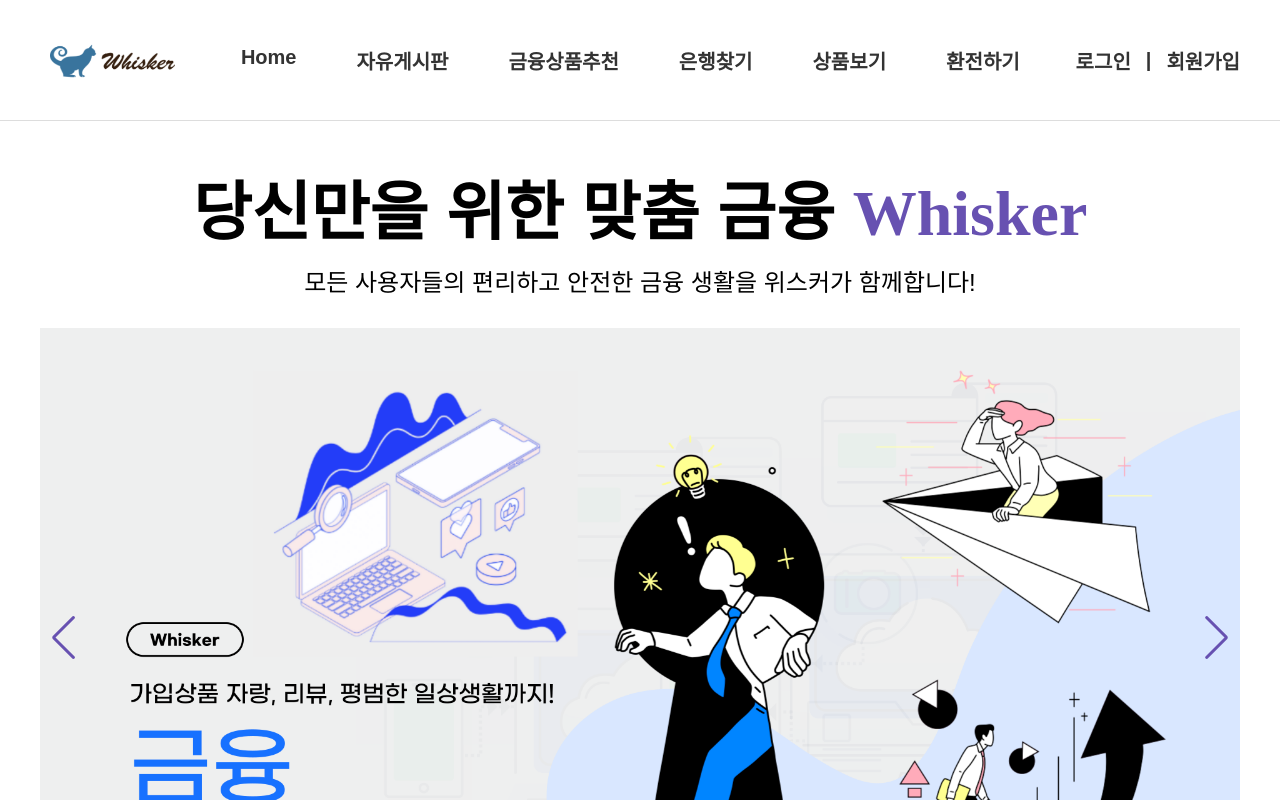
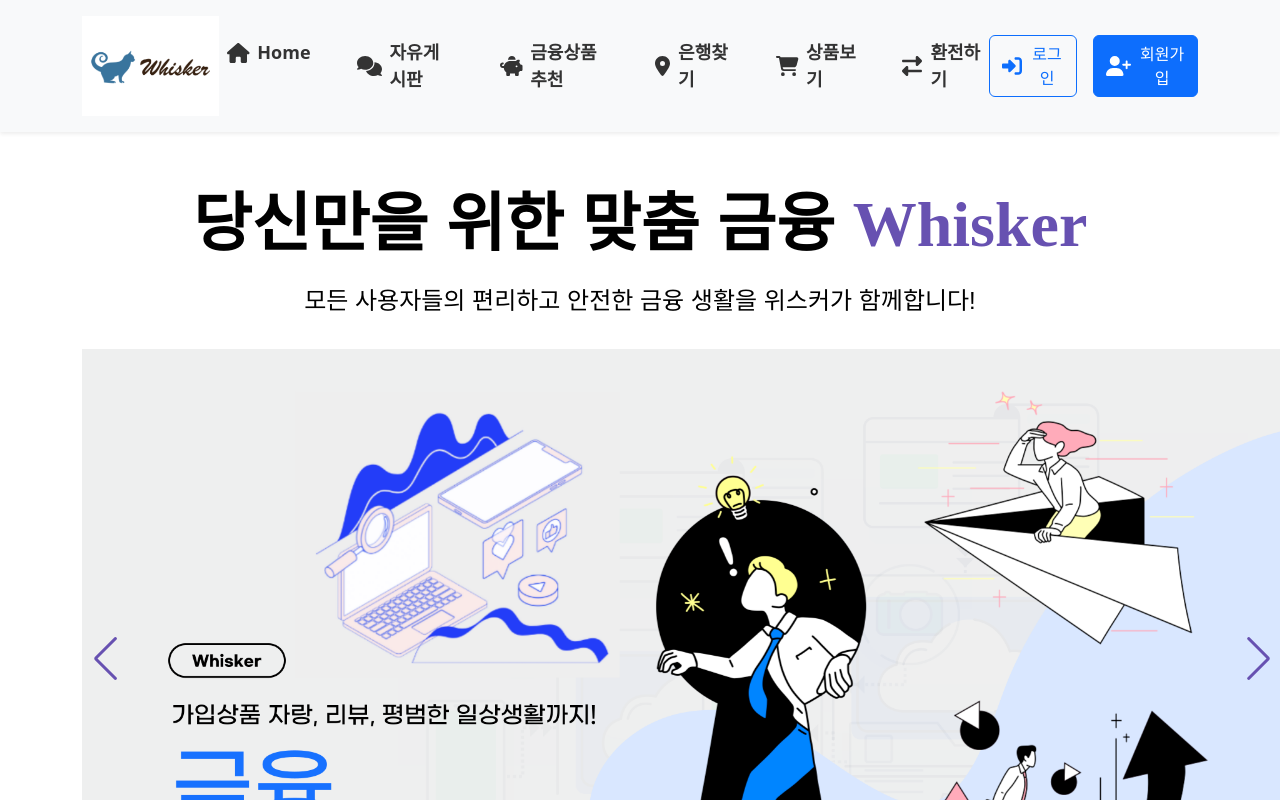
Before and after one commit to Jun-Data/Whisker, a Vue app in the folder front/: page / in a window 1280 px wide. Shown: the top 800 px of the page. Built offline with nearby package versions, Linux system fonts and the light colour scheme; what vue3-kakao-maps would draw is missing.

Commit message:
2411261209

```diff
--- a/front/package.json
+++ b/front/package.json
@@ -15,6 +15,7 @@
     "@fortawesome/free-solid-svg-icons": "^6.7.1",
     "@fortawesome/vue-fontawesome": "^3.0.8",
     "axios": "^1.7.7",
+    "bootstrap": "^5.3.3",
     "chart.js": "^4.4.6",
     "gsap": "^3.12.5",
     "pinia": "^2.2.6",
--- a/front/src/App.vue
+++ b/front/src/App.vue
@@ -1,82 +1,59 @@
 <template>
-  <header class="header">
-    <img :src="logo" alt="" width="145" height="100">
-    <nav class="navbar">
-      <div class="nav-links">
-      <RouterLink
-        :to="{ name: 'MainView' }"
-        class="nav-link"
-        :class="{ active: selectedNav === 'MainView' }"
-        @click="handleNavClick('MainView')">Home</RouterLink>
+  <header class="header bg-light shadow-sm py-3">
+    <div class="container d-flex align-items-center">
+      <!-- 로고 (왼쪽 정렬) -->
+      <img :src="logo" alt="Logo" width="145" height="100" class="ms-0">
 
-      <RouterLink
-        :to="{ name: 'ArticleView' }"
-        class="nav-link"
-        :class="{ active: selectedNav === 'ArticleView' }"
-        @click="handleNavClick('ArticleView')">자유게시판</RouterLink>
+      <!-- 네비게이션 메뉴 -->
+      <nav class="navbar navbar-expand-lg">
+        <ul class="navbar-nav me-auto mb-2 mb-lg-0 nav-gap">
+          <li class="nav-item" v-for="nav in navItems" :key="nav.name">
+            <RouterLink
+              :to="{ name: nav.route }"
+              class="nav-link d-flex align-items-center gap-2"
+              :class="{ active: selectedNav === nav.route }"
+              @click="handleNavClick(nav.route)">
+              <font-awesome-icon :icon="nav.icon" class="fs-5" />
+              {{ nav.label }}
+            </RouterLink>
+          </li>
+        </ul>
+      </nav>
 
-      <RouterLink
-        :to="{ name: 'RecView' }"
-        class="nav-link"
-        :class="{ active: selectedNav === 'RecView' }"
-        @click="handleNavClick('RecView')">금융상품추천</RouterLink>
+      <!-- 로그인/회원가입 섹션 (오른쪽 정렬) -->
+      <div class="ms-auto">
+        <div v-if="!store.isLogin" class="d-flex align-items-center gap-3">
+          <RouterLink
+            to="/login"
+            class="btn btn-outline-primary d-flex align-items-center gap-2">
+            <font-awesome-icon icon="fa-solid fa-sign-in-alt" class="fs-5" />
+            로그인
+          </RouterLink>
+          <RouterLink
+            to="/signup"
+            class="btn btn-primary d-flex align-items-center gap-2">
+            <font-awesome-icon icon="fa-solid fa-user-plus" class="fs-5" />
+            회원가입
+          </RouterLink>
+        </div>
+        <div v-else class="d-flex align-items-center gap-3">
+          <RouterLink to="/profile" class="text-decoration-none d-flex align-items-center gap-2">
+            <font-awesome-icon icon="fa-solid fa-user" class="fs-4 text-primary user-icon" />
+          </RouterLink>
+          <h4>|</h4>
+            <font-awesome-icon icon="fa-solid fa-right-from-bracket" @click="openModal" class="btn btn-outline-danger btn-sm d-flex align-items-center gap-2" />
+        </div>
+      </div>
+    </div>
+  </header>
 
-      <RouterLink
-        :to="{ name: 'MapView' }"
-        class="nav-link"
-        :class="{ active: selectedNav === 'MapView' }"
-        @click="handleNavClick('MapView')">은행찾기</RouterLink>
-
-      <RouterLink
-        :to="{ name: 'ProductsView' }"
-        class="nav-link"
-        :class="{ active: selectedNav === 'ProductsView' }"
-        @click="handleNavClick('ProductsView')">상품보기</RouterLink>
-
-      <RouterLink
-        :to="{ name: 'ExchangeView' }"
-        class="nav-link"
-        :class="{ active: selectedNav === 'ExchangeView' }"
-        @click="handleNavClick('ExchangeView')">환전하기</RouterLink>
-      </div>
-
-      <div class="auth-section" v-if ="!store.isLogin">
-        <RouterLink
-            :to="{ name: 'LogInView' }"
-            :class="{ active: selectedNav === 'LogInView' }"
-            @click="handleNavClick('LogInView')">로그인</RouterLink>
-        <h3>|</h3>
-        <RouterLink
-            :to="{ name: 'SignUpView' }"
-            :class="{ active: selectedNav === 'SignUpView' }"
-            @click="handleNavClick('SignUpView')">회원가입</RouterLink>
-          </div>
-
-      <div class="icon-section" v-if="store.isLogin">
-        <RouterLink
-          :to="{ name: 'ProfileView' }"
-          :class="{ active: selectedNav === 'ProfileView' }"
-          @click="handleNavClick('ProfileView')">
-          <font-awesome-icon
-            icon="fa-solid fa-user"
-            :style="{ color: selectedNav === 'ProfileView' || isHovered ? ' #174a80' : '#333', fontSize: '27px' }"
-            @mouseenter="isHovered = true"
-            @mouseleave="isHovered = false" />
-        </RouterLink>
-        <h3>|</h3>
-        <span @click="openModal">
-          <font-awesome-icon icon="fa-solid fa-right-from-bracket" style="font-size: 27px;" class="log-link" />
-        </span>
-      </div>
-    </nav>
-  </header>
-  <main class="main-content">
-    <Modal :isOpen="isModalOpened" @modal-close="closeModal" name="first-modal" :class="modalClass">
+  <main class="container my-4">
+    <Modal :isOpen="isModalOpened" @modal-close="closeModal" :class="modalClass">
       <template #content>
-        <p class="modal-message">로그아웃 하시겠습니까?</p>
-        <div class="modal-buttons">
-          <button @click="logOut" class="btn-logout">로그아웃</button>
-          <button @click="closeModal" class="btn-cancel">취소</button>
+        <p class="modal-message text-center fw-bold">로그아웃 하시겠습니까?</p>
+        <div class="modal-buttons d-flex justify-content-center gap-3">
+          <button @click="logOut" class="btn btn-danger">로그아웃</button>
+          <button @click="closeModal" class="btn btn-secondary">취소</button>
         </div>
       </template>
     </Modal>
@@ -84,31 +61,65 @@
   </main>
 </template>
 
+
+
 <script setup>
 import { RouterView, RouterLink } from 'vue-router';
 import { useCounterStore } from '@/stores/counter';
 import { ref } from 'vue';
 import Modal from './components/Modal.vue';
-import logo from '@/assets/whiskerlogo.png'
+import logo from '@/assets/whiskerlogo.png';
+import { library } from '@fortawesome/fontawesome-svg-core';
+import {
+  faHome,
+  faComments,
+  faPiggyBank,
+  faMapMarkerAlt,
+  faShoppingCart,
+  faExchangeAlt,
+  faUser,
+  faSignInAlt,
+  faUserPlus,
+  faRightFromBracket,
+} from '@fortawesome/free-solid-svg-icons';
+import { FontAwesomeIcon } from '@fortawesome/vue-fontawesome';
+
+library.add(
+  faHome,
+  faComments,
+  faPiggyBank,
+  faMapMarkerAlt,
+  faShoppingCart,
+  faExchangeAlt,
+  faUser,
+  faSignInAlt,
+  faUserPlus,
+  faRightFromBracket
+);
 
 const store = useCounterStore();
 const isModalOpened = ref(false);
-const isHovered = ref(false);  // hover 상태 관리
-const modalClass = ref('fade-in'); // 페이드 인 애니메이션 적용
+const modalClass = ref('fade-in');
+const selectedNav = ref(null);
+
+const navItems = [
+  { label: 'Home', route: 'MainView', icon: 'fa-solid fa-home' },
+  { label: '자유게시판', route: 'ArticleView', icon: 'fa-solid fa-comments' },
+  { label: '금융상품추천', route: 'RecView', icon: 'fa-solid fa-piggy-bank' },
+  { label: '은행찾기', route: 'MapView', icon: 'fa-solid fa-map-marker-alt' },
+  { label: '상품보기', route: 'ProductsView', icon: 'fa-solid fa-shopping-cart' },
+  { label: '환전하기', route: 'ExchangeView', icon: 'fa-solid fa-exchange-alt' },
+];
 
 const openModal = () => {
   isModalOpened.value = true;
   modalClass.value = 'fade-in';
 };
+
 const closeModal = () => {
   isModalOpened.value = false;
-  modalClass.value = 'fade-in';  // 슬라이드 아웃 애니메이션
-  setTimeout(() => {
-    isModalOpened.value = false;
-  }, 300); // 애니메이션 시간 이후에 모달 숨기기
+  modalClass.value = 'fade-in';
 };
-
-const selectedNav = ref(null);
 
 const logOut = () => {
   store.logOut();
@@ -118,180 +129,121 @@ const logOut = () => {
 const handleNavClick = (navName) => {
   selectedNav.value = navName;
 };
-
 </script>
 
-<style>
-/* 기본 스타일 */
-body {
-  margin: 0;
-  font-family: 'Noto Sans KR', sans-serif;
-  background-color: #ffffff; /* 부드러운 배경색 */
-  color: #333; /* 기본 텍스트 색상 */
+
+<style scoped>
+.header .nav-link {
+  font-size: 18px;
+  font-weight: bold;
 }
 
-.header {
-  background-color: #ffffff; /* 웹 바디와 같은 배경색 */
-  color: #333;
-  padding: 10px 40px;
-  display: flex;
-  justify-content: space-between;
-  align-items: center;
-  border-bottom: 1px solid #ddd; /* 약간의 구분선 */
+.header .nav-link.active {
+  color: #0d6efd; /* Bootstrap 기본 색상 */
 }
 
-.navbar {
-  display: flex;
-  justify-content: space-between;
-  flex-grow: 1;
-  align-items: center;
+/* 로고 위치 */
+.header img {
+  margin-left: 0; /* 왼쪽 여백을 제거하여 왼쪽 끝에 배치 */
 }
 
-.nav-links {
-  display: flex;
-  gap: 40px; /* 네비게이션 아이템 간 간격 */
-  justify-content: center;
-  flex: 1;
+.modal-message {
+  font-size: 18px;
+  font-weight: bold;
+  margin-bottom: 20px;
+}
+
+/* 네비게이션 링크 스타일 */
+.header .nav-link {
+  font-size: 18px;
+  font-weight: bold;
+  color: #333;
+  transition: all 0.3s ease;
+  position: relative;
+}
+
+/* 선택된 네비게이션 링크 색상 */
+.header .nav-link.active {
+  color: #0d6efd; /* Bootstrap 기본 색상 */
+}
+
+/* 네비게이션 호버 스타일 */
+.header .nav-link:hover {
+  color: #0056b3; /* 어두운 블루 톤 */
+}
+
+.header .nav-link:hover::after {
+  content: '';
+  position: absolute;
+  bottom: -3px; /* 텍스트 아래쪽 */
+  left: 0;
+  width: 100%;
+  height: 2px;
+  background-color: #0056b3; /* 하이라이트 색상 */
+  transition: width 0.3s ease;
+}
+
+/* 로그인/회원가입 버튼 호버 */
+.btn-primary:hover {
+  background-color: #004085;
+  border-color: #003766;
+}
+
+.btn-outline-primary:hover {
+  background-color: #e9ecef;
+  color: #004085;
+}
+
+/* 로그아웃 버튼 스타일 */
+.log-out-btn:hover {
+  background-color: #dc3545;
+  color: white;
+}
+
+/* 사용자 아이콘 호버 스타일 */
+.user-icon:hover {
+  color: #004085;
+}
+
+/* 모달 창 메시지 */
+.modal-message {
+  font-size: 18px;
+  font-weight: bold;
+  margin-bottom: 20px;
+}
+
+/* 모달 버튼 스타일 */
+.modal-buttons button {
+  transition: background-color 0.3s ease, transform 0.2s ease;
+}
+
+.modal-buttons .btn-danger:hover {
+  background-color: #b52a2a;
+}
+
+.modal-buttons .btn-secondary:hover {
+  background-color: #5a6268;
+}
+
+/* 네비게이션 요소 간 간격 조정 */
+.nav-gap {
+  gap: 30px; /* 네비게이션 항목 간 간격 설정 */
 }
 
 .nav-link {
-  font-size: 20px;
+  font-size: 18px;
   font-weight: bold;
-  text-decoration: none; /* 밑줄 제거 */
-  color: #333; /* 기본 텍스트 색상 */
-  padding: 5px 10px;
-  border-radius: 5px;
-  transition: background-color 0.3s ease, color 0.3s ease;
-  position: relative; /* 밑줄 효과를 위한 설정 */
+  color: #333;
+  transition: all 0.3s ease;
 }
 
 .nav-link.active {
-  color: #6751b1;
+  color: #0d6efd;
 }
 
-.nav-link::after {
-  content: '';
-  position: absolute;
-  left: 0;
-  bottom: -3px; /* 텍스트 바로 아래 */
-  width: 0; /* 초기 너비는 0 */
-  height: 2px; /* 하이라이트 두께 */
-  background-color: #a0a9da; /* 하이라이트 색상 */
-  transition: width 0.3s ease; /* 부드러운 전환 효과 */
-}
-
-.nav-link:hover::after {
-  width: 100%; /* 호버 시 전체 길이로 확장 */
-}
-
-.auth-section {
-  display: flex; /* 가로 배치 */
-  align-items: center; /* 세로 정렬 */
-  gap: 15px; /* 아이콘 간의 간격 설정 */
-}
-
-.auth-section a {
-  font-size: 20px;
-  font-weight: bold;
-  text-decoration: none; /* 밑줄 제거 */
-  color: #333; /* 기본 텍스트 색상 */
-  transition: color 0.3s ease; /* 부드러운 전환 효과 */
-}
-
-.auth-section a:hover {
-  color: #174a80; /* 호버 시 강조 색상 */
-}
-
-.auth-section h3 {
-  margin: 0;
-  font-size: 20px;
-  color: #333; /* 구분선 색상 */
-}
-
-.icon-section {
-  display: flex; /* 가로 배치 */
-  align-items: center; /* 세로 정렬 */
-  gap: 27px; /* 아이콘 간의 간격 설정 */
-}
-
-.log-link:hover {
-  color: #174a80; /* 호버 시 강조 색상 */
-}
-
-.main-content {
-  padding: 20px;
-  background-color: #ffffff; /* 웹 바디와 동일한 배경색 */
-}
-
-/* 모달 메시지 스타일 */
-.modal-message {
-  font-size: 18px;
-  font-weight: bold;
-  text-align: center;
-  margin-bottom: 30px;
-}
-
-/* 버튼 레이아웃 */
-.modal-buttons {
-  display: flex;
-  justify-content: center;
-  gap: 20px;
-}
-
-.modal-buttons button {
-  padding: 8px 20px;
-  font-size: 16px;
-  cursor: pointer;
-  border-radius: 5px;
-  border: none;
-  transition: background-color 0.3s ease;
-}
-
-.btn-logout {
-  background-color: #b91c10; /* 붉은색 배경 */
-  color: white;
-}
-
-.btn-cancel {
-  background-color: #9e9e9e; /* 회색 배경 */
-  color: white;
-}
-
-.btn-logout:hover {
-  background-color: #d32f2f; /* 마우스 오버 시 어두운 붉은색 */
-}
-
-.btn-cancel:hover {
-  background-color: #616161; /* 마우스 오버 시 어두운 회색 */
-}
-
-/* 페이드 인/아웃 효과 */
-.fade-in {
-  animation: fadeIn 0.2s ease-in;
-}
-
-.fade-out {
-  animation: fadeOut 0.01s ease-out;
-}
-
-@keyframes fadeIn {
-  from {
-    opacity: 0;
-  }
-  to {
-    opacity: 1;
-  }
-}
-
-@keyframes fadeOut {
-  from {
-    opacity: 1;
-  }
-  to {
-    opacity: 0;
-  }
+.nav-link:hover {
+  color: #0056b3;
 }
 
 
-
 </style>
--- a/front/src/main.js
+++ b/front/src/main.js
@@ -14,6 +14,9 @@ import { FontAwesomeIcon } from '@fortawesome/vue-fontawesome'
 import { faBars, faUser, faRightFromBracket, faPen, faPaw, faExclamation, faUpDown, faEyeSlash, faEye, faMagnifyingGlass, faCat, faCircleRight, faCircleLeft, faGamepad, faGifts, faAnglesLeft, faAnglesRight} from '@fortawesome/free-solid-svg-icons'
 library.add(faBars,faUser,faRightFromBracket, faPen, faPaw, faExclamation, faUpDown, faEyeSlash, faEye,faMagnifyingGlass, faCat, faCircleRight, faCircleLeft, faGamepad, faGifts,faAnglesLeft, faAnglesRight)
 
+import 'bootstrap/dist/css/bootstrap.min.css';
+import 'bootstrap/dist/js/bootstrap.bundle.min.js'; // JavaScript 기능이 필요한 경우
+
 const app = createApp(App)
 const pinia = createPinia()
 
--- a/front/src/views/ProductsView.vue
+++ b/front/src/views/ProductsView.vue
@@ -65,7 +65,7 @@ onMounted(() => {
 <style scoped>
 /* 전체 컨테이너 스타일 */
 .product-container {
-  width: 80%;
+  width: 100%;
   margin: 0 auto;
   padding: 20px;
   text-align: center;
```
Also changed, not shown: 2 other files (tests, documents, lock files or other folders).
